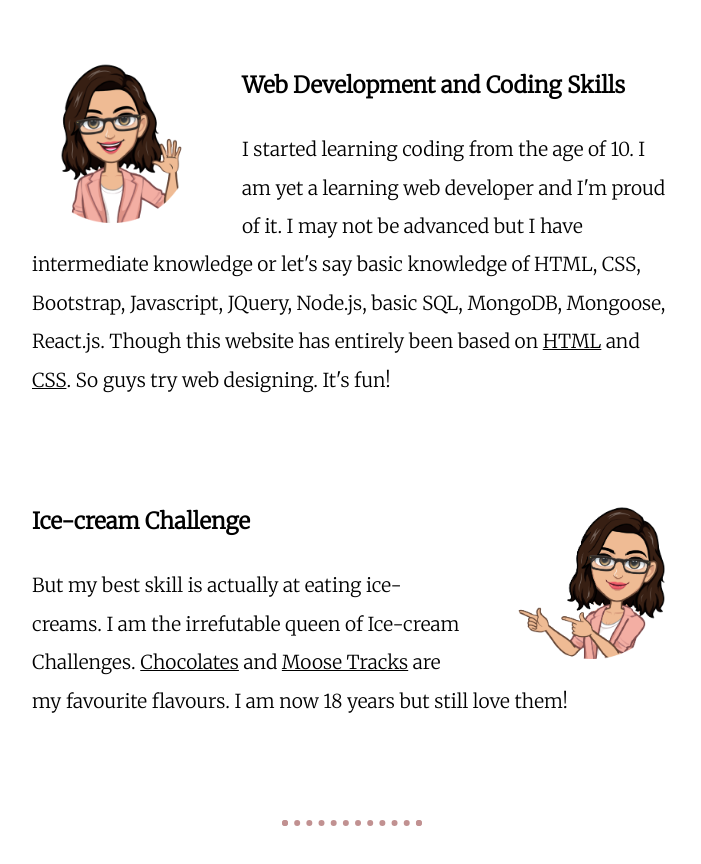
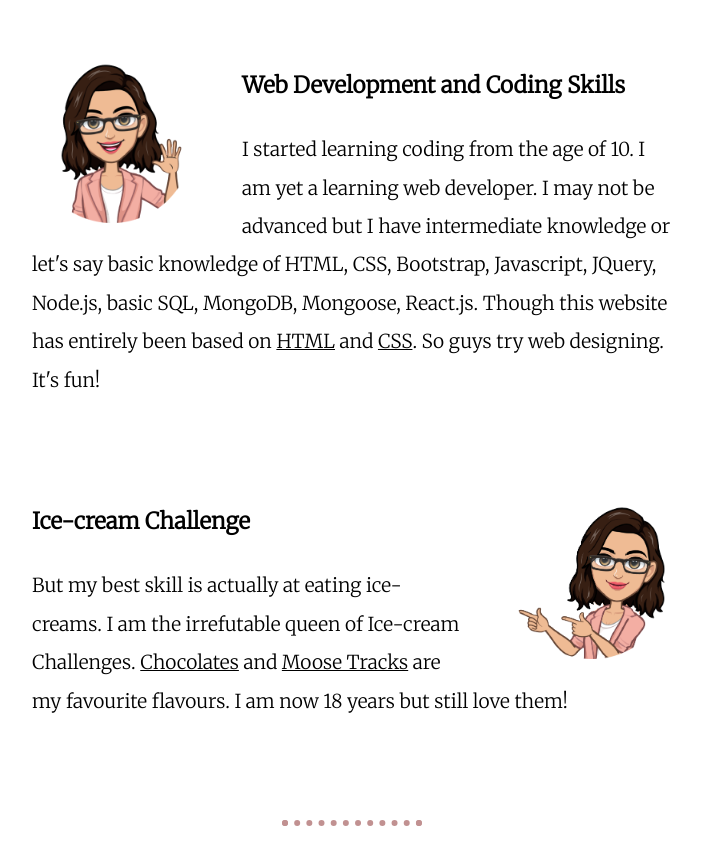
Before and after one commit to itsSnehaM/sm, a plain HTML site: page index.html in a window 1280 px wide. Shown: the part 1600-2464 px from the top of the page, without its empty margins (288-989 px from the left). Drawn offline with Linux system fonts and the light colour scheme.

Commit message:
Update index.html

```diff
--- a/index.html
+++ b/index.html
@@ -31,7 +31,7 @@
         <div class="skill-row1">
           <img class="avatar2" src="images/3avacircle.png" alt="sneha-img">
           <h3>Web Development and Coding Skills</h3>
-          <p>I started learning coding from the age of 10. I am yet a learning web developer and I'm proud of it. I may not be advanced but I have intermediate knowledge or let's say basic knowledge of HTML, CSS, Bootstrap, Javascript, JQuery, Node.js, basic SQL, MongoDB, Mongoose, React.js. Though this website has entirely been based on <u>HTML</u> and <u>CSS</u>. So guys try web designing. It's fun!</p>
+          <p>I started learning coding from the age of 10. I am yet a learning web developer. I may not be advanced but I have intermediate knowledge or let's say basic knowledge of HTML, CSS, Bootstrap, Javascript, JQuery, Node.js, basic SQL, MongoDB, Mongoose, React.js. Though this website has entirely been based on <u>HTML</u> and <u>CSS</u>. So guys try web designing. It's fun!</p>
         </div>
         <div class="skill-row2">
           <img class="avatar3" src="images/2avacircle.png" alt="sneha-img">
```
